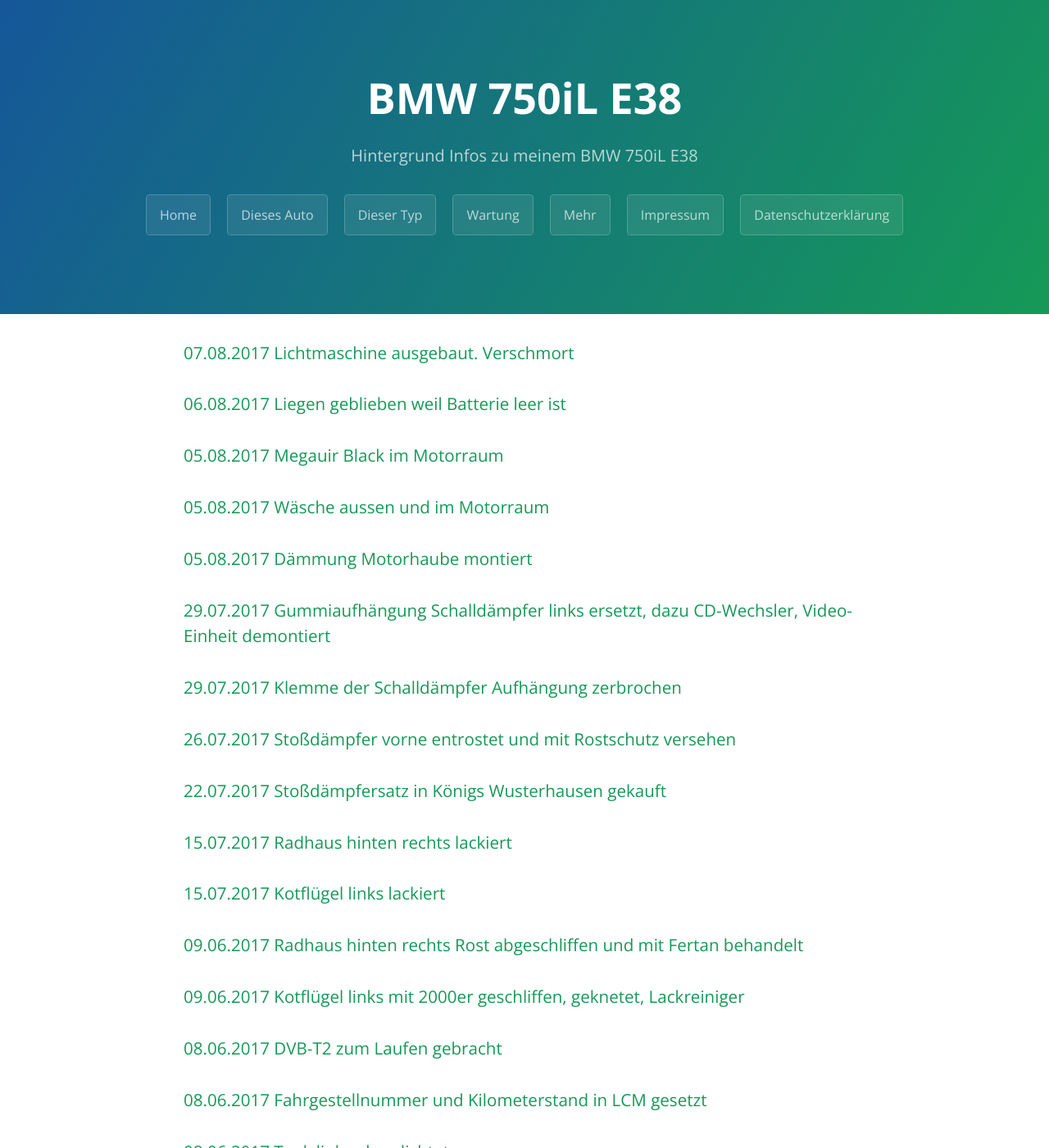
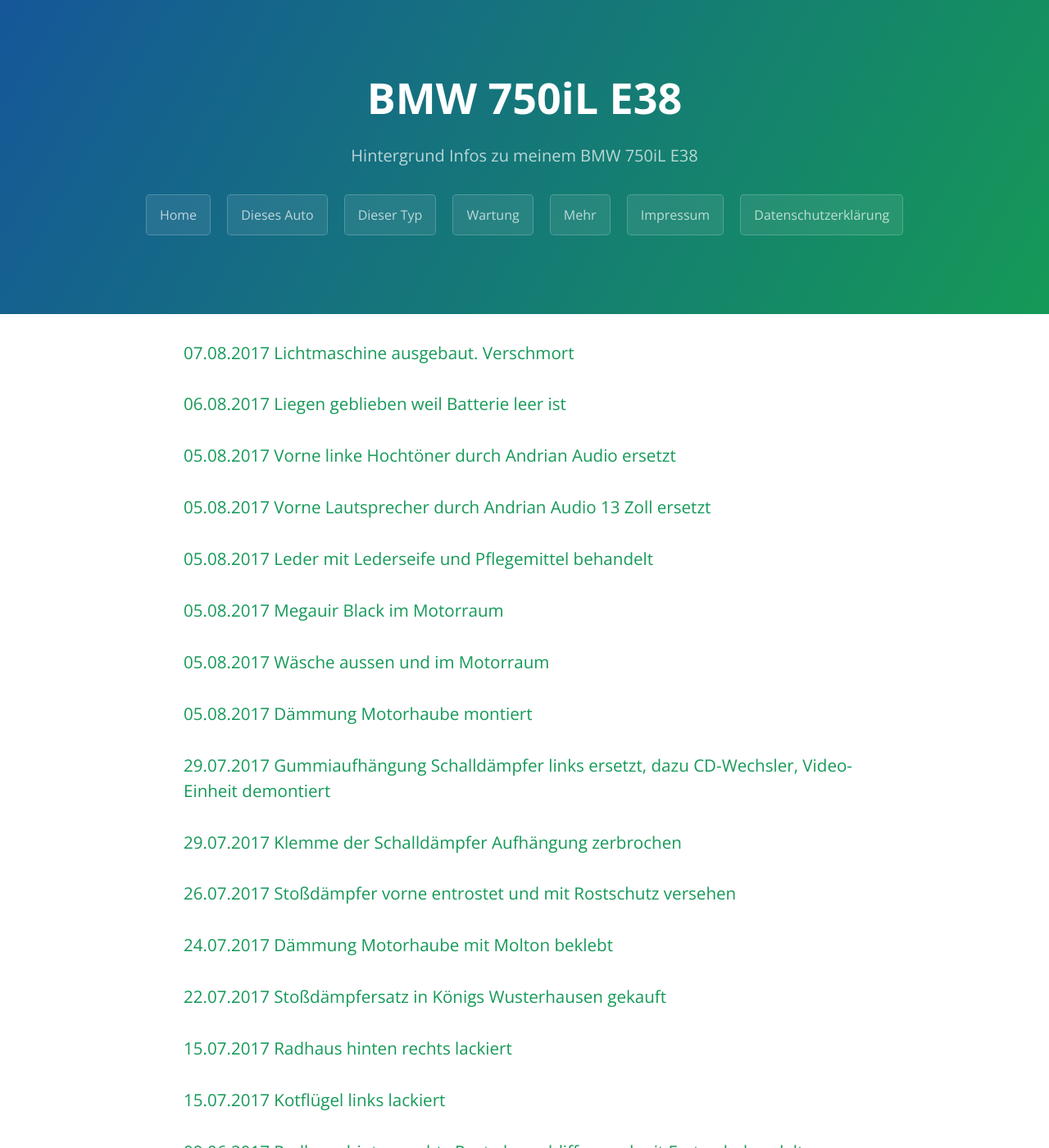
Before and after one commit to trautw/BMW750iL, a Jekyll site: the page built from docs/_pages/03_maintenance.md, in a window 1280 px wide and 1400 px high. Shown: the whole window at 82% size. Built offline with Jekyll 4.4.1, drawn with Linux system fonts in a browser that asks for light colours.

Commit message:
Update 03_maintenance.md

```diff
--- a/docs/_pages/03_maintenance.md
+++ b/docs/_pages/03_maintenance.md
@@ -6,12 +6,16 @@ permalink: /maintenance/
 
 ### 07.08.2017 Lichtmaschine ausgebaut. Verschmort
 ### 06.08.2017 Liegen geblieben weil Batterie leer ist
+### 05.08.2017 Vorne linke Hochtöner durch Andrian Audio ersetzt
+### 05.08.2017 Vorne Lautsprecher durch Andrian Audio 13 Zoll ersetzt
+### 05.08.2017 Leder mit Lederseife und Pflegemittel behandelt
 ### 05.08.2017 Megauir Black im Motorraum
 ### 05.08.2017 Wäsche aussen und im Motorraum
 ### 05.08.2017 Dämmung Motorhaube montiert
 ### 29.07.2017 Gummiaufhängung Schalldämpfer links ersetzt, dazu CD-Wechsler, Video-Einheit demontiert
 ### 29.07.2017 Klemme der Schalldämpfer Aufhängung zerbrochen
 ### 26.07.2017 Stoßdämpfer vorne entrostet und mit Rostschutz versehen
+### 24.07.2017 Dämmung Motorhaube mit Molton beklebt
 ### 22.07.2017 Stoßdämpfersatz in Königs Wusterhausen gekauft
 ### 15.07.2017 Radhaus hinten rechts lackiert
 ### 15.07.2017 Kotflügel links lackiert
```
